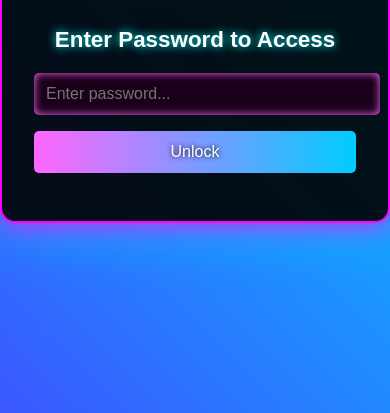
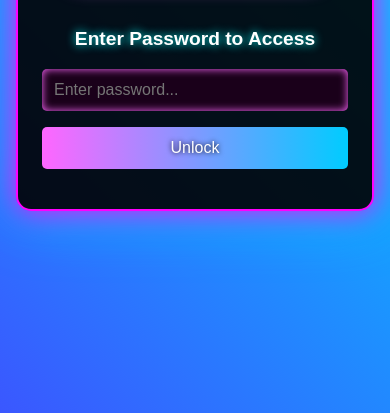
Before and after one commit to Lbourgeois98/MegaMoney, a plain HTML site: page index.html in a window 390 px wide. Shown: the part 431-844 px from the top of the page. Drawn offline with Linux system fonts and the light colour scheme.

Commit message:
Update index.html

```diff
--- a/index.html
+++ b/index.html
@@ -5,18 +5,20 @@
   <meta name="viewport" content="width=device-width, initial-scale=1.0"/>
   <title>Mega Money</title>
   <style>
-    /* Neon gradient background with animation */
     body {
       margin: 0;
       font-family: 'Orbitron', sans-serif;
-      background: linear-gradient(45deg, #ff00cc, #6600ff, #00ccff, #ff00cc);
-      background-size: 400% 400%;
-      animation: gradientBG 15s ease infinite;
+      background-color: black;
       color: #fff;
       display: flex;
       justify-content: center;
       align-items: center;
       min-height: 100vh;
+      padding: 1rem;
+      box-sizing: border-box;
+      background: linear-gradient(45deg, #ff00cc, #6600ff, #00ccff, #ff00cc);
+      background-size: 400% 400%;
+      animation: gradientBG 15s ease infinite;
     }
 
     @keyframes gradientBG {
@@ -31,7 +33,7 @@
       border-radius: 15px;
       padding: 2rem;
       text-align: center;
-      width: 90%;
+      width: 100%;
       max-width: 400px;
       box-shadow: 0 0 30px #ff00ff, 0 0 60px #00ccff;
     }
@@ -43,6 +45,11 @@
       border-radius: 10px;
       box-shadow: 0 0 20px #ff66ff;
       margin-bottom: 1.5rem;
+      transition: transform 0.3s ease;
+    }
+
+    img:hover {
+      transform: scale(1.05);
     }
 
     h2 {
@@ -58,6 +65,7 @@
       border: none;
       border-radius: 5px;
       margin-bottom: 1rem;
+      box-sizing: border-box;
       background-color: #1a001a;
       color: #ff66ff;
       box-shadow: inset 0 0 8px #ff66ff;
@@ -71,25 +79,41 @@
       border: none;
       border-radius: 5px;
       cursor: pointer;
+      transition: all 0.3s ease;
       width: 100%;
       text-shadow: 0 0 5px #000;
     }
 
     button:hover {
       box-shadow: 0 0 20px #ff66ff, 0 0 30px #00ccff;
+      transform: scale(1.03);
     }
 
     .error {
       color: #ff4d4d;
       margin-top: 1rem;
       font-size: 0.9rem;
+      text-shadow: 0 0 5px #ff4d4d;
+    }
+
+    @media (max-width: 480px) {
+      .container {
+        padding: 1.5rem;
+      }
+
+      h2 {
+        font-size: 1.2rem;
+      }
     }
   </style>
 </head>
 <body>
   <div class="container">
+    <!-- Your Logo -->
     <img src="https://res.cloudinary.com/dhg2r4rcn/image/upload/v1747161719/Messenger_creation_626141470460571_nj06k1.jpg "
-         alt="Mega Money Logo" loading="lazy">
+         alt="Mega Money Logo"
+         loading="lazy">
+
     <h2>Enter Password to Access</h2>
     <input type="password" id="passwordInput" placeholder="Enter password..." autocomplete="current-password" />
     <button onclick="checkPassword()">Unlock</button>
@@ -98,7 +122,7 @@
 
   <script>
     const correctPassword = "MegaMoney2025!";
-    const redirectURL = "links.html"; // Redirect to the links page
+    const redirectURL = "https://megamoneybackends.carrd.co/ "; // Replace with your actual target URL
 
     function checkPassword() {
       const input = document.getElementById("passwordInput").value.trim();
```
